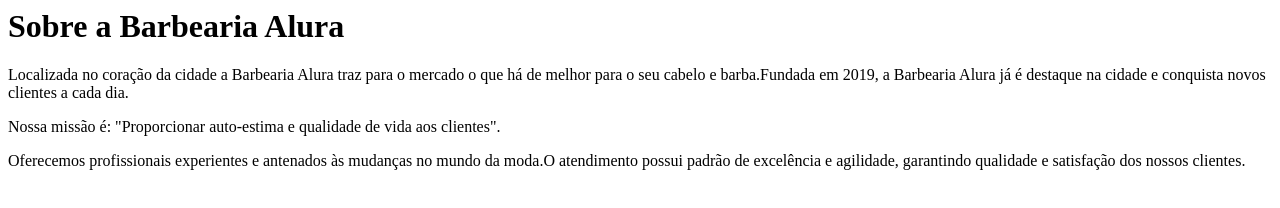
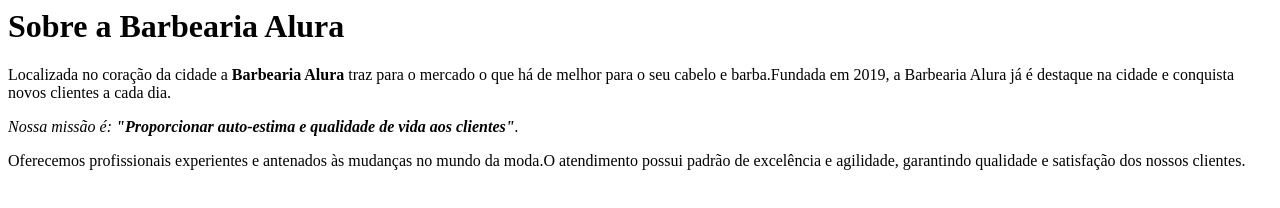
Before and after one commit to wendel2222/1ajabuticabeira, a plain HTML site: page index.html in a window 1280 px wide. Drawn offline with Linux system fonts and the light colour scheme.

Commit message:
aula1 passo3

```diff
--- a/index.html
+++ b/index.html
@@ -1,9 +1,9 @@
 <h1>Sobre a Barbearia Alura</h1>
 
-<p>Localizada no coração da cidade a Barbearia Alura traz para o mercado o que há de melhor para o seu cabelo e barba.Fundada
+<p>Localizada no coração da cidade a <strong>Barbearia Alura</strong> traz para o mercado o que há de melhor para o seu cabelo e barba.Fundada
 em 2019, a Barbearia Alura já é destaque na cidade e conquista novos clientes a cada dia.</p>
 
-<p>Nossa missão é: "Proporcionar auto-estima e qualidade de vida aos clientes".</p>
+<p><em>Nossa missão é: <strong>"Proporcionar auto-estima e qualidade de vida aos clientes"</strong>.</em></p>
 
 <p>Oferecemos profissionais experientes e antenados às mudanças no mundo da moda.O atendimento possui padrão de excelência e
 agilidade, garantindo qualidade e satisfação dos nossos clientes.</p>
```
